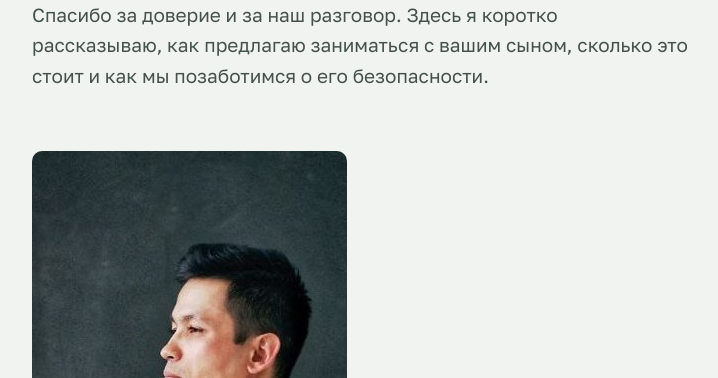
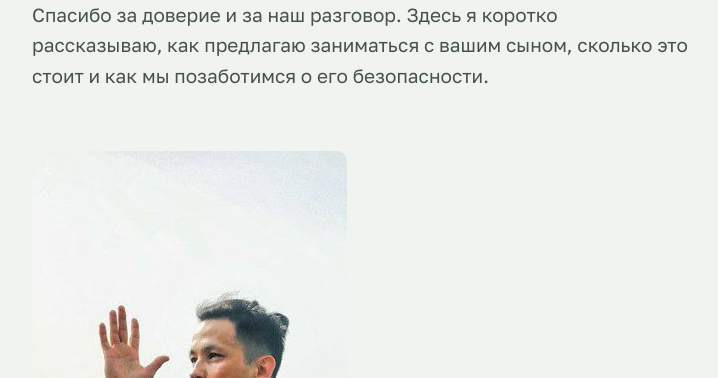
Before and after one commit to akmaltong/akmal_price, a plain HTML site: page syn.html in a window 1280 px wide. Shown: the part 220-598 px from the top of the page, without its empty margins (248-966 px from the left). Drawn offline with Linux system fonts and the light colour scheme; a web font is replaced by a local one.

Commit message:
Страница для сына: фото тайцзи у воды
Co-Authored-By: Claude Opus 5.5 <noreply@anthropic.com>
Claude-Session: https://claude.ai/code/session_01J1Y2wnffbfRvA3evgQQ97p

```diff
--- a/syn.html
+++ b/syn.html
@@ -123,7 +123,7 @@ footer{font:14px/1.7 var(--mono);color:var(--muted);border-top:1px solid var(--l
 </header>
 
 <div class="photo">
-  <img src="photo.jpg" alt="Акмал Тонг" width="510" height="637">
+  <img src="taiji.jpg" alt="Акмал Тонг, тайцзицюань у воды" width="720" height="1080" style="aspect-ratio:2/3">
   <div>
     <p class="quote">«Сила начинается со спокойствия.»</p>
     <p>Мастер тайцзицюань и вин чун. Призёр Чемпионата Европы, 4 дуань по традиционному ушу.</p>
```
Also changed, not shown: taiji.jpg (added).
